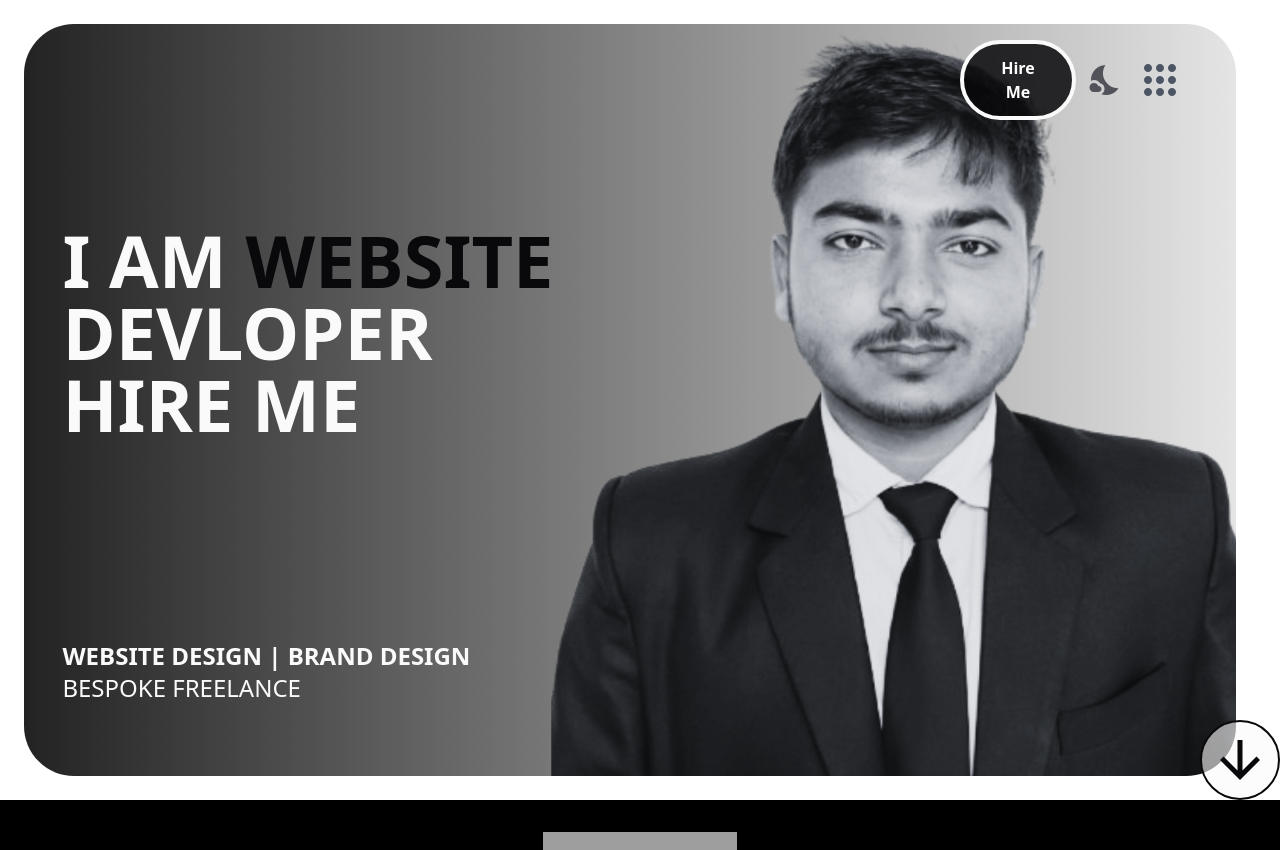
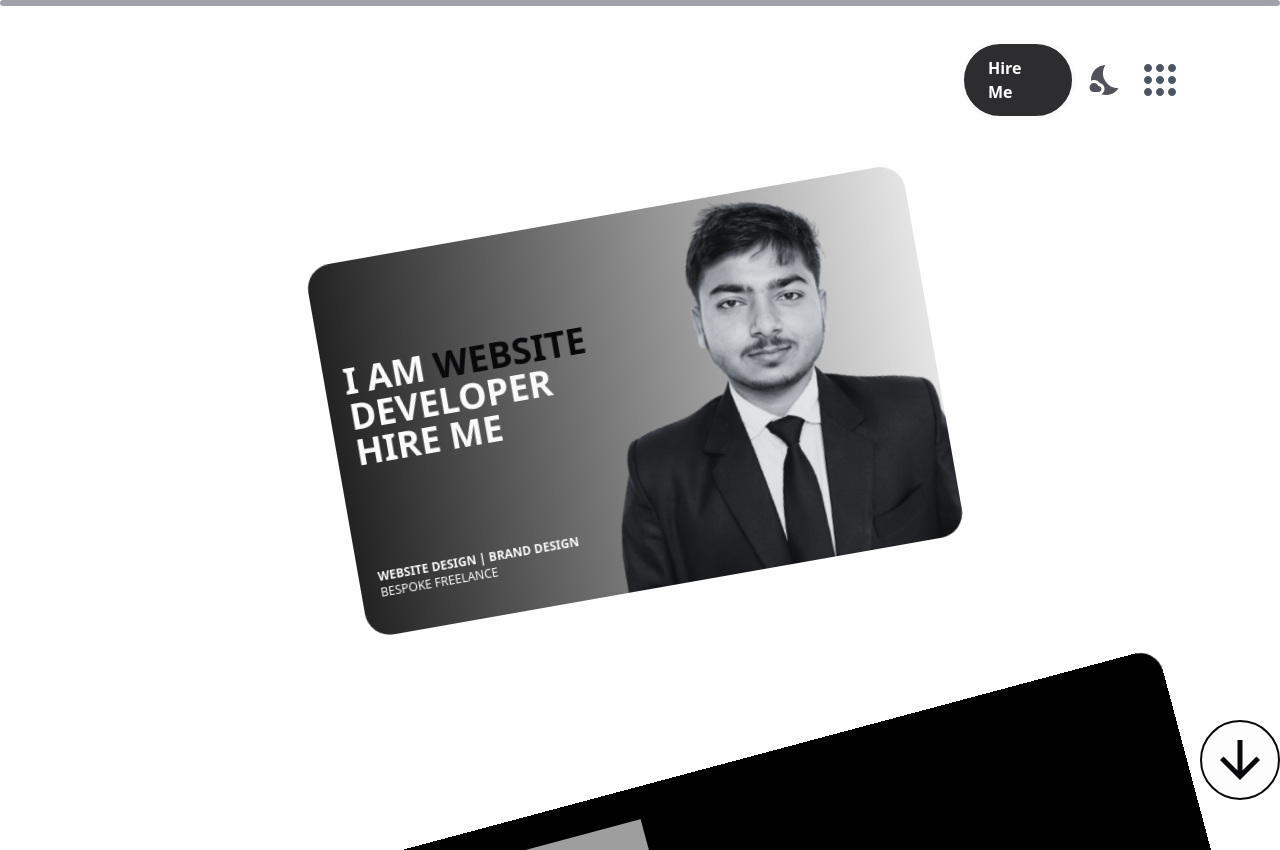
Before and after one commit to Dharamraj82/Dharamraj_Portfolio, a React (Vite) app: page / in a window 1280 px wide. Shown: the top 850 px of the page. Built offline with nearby package versions, Linux system fonts and the light colour scheme; grey boxes are pictures that could not be loaded; a web font is replaced by a local one.

Commit message:
New Upadates

```diff
--- a/src/App.jsx
+++ b/src/App.jsx
@@ -1,20 +1,29 @@
-import React from 'react'
-import Page1 from './Pages/Page1'
-import Page2 from './Pages/Page2'
-import Page3 from './Pages/Page3'
-import ConnectPage from './Pages/ConnectPage'
-import ContactPage from './Pages/ContactPage'
+import React, { useRef } from "react";
+import {motion, useScroll } from "framer-motion";
+import Page1 from "./Pages/Page1";
+import Page2 from "./Pages/Page2";
+import Page3 from "./Pages/Page3";
+import ConnectPage from "./Pages/ConnectPage";
+import ContactPage from "./Pages/ContactPage";
+import FixedButtons from "./Components/FixedButtons";
 
 const App = () => {
+  const containerRef = useRef();
+  const { scrollYProgress } = useScroll({
+    target: containerRef,
+    offset: ["start start", "end end"],
+  });
+
   return (
-    <div className='w-screen'>
-     <Page1/>
-     <Page2/>
-      <Page3/>
-     <ContactPage/>
-    <ConnectPage/>
-    </div>
-  )
-}
+    <main ref={containerRef} className="w-screen overflow-x-hidden relative">
+      <FixedButtons/>
+      <Page1 scrollYProgress={scrollYProgress} />
+      <Page2 scrollYProgress={scrollYProgress} />
+      <Page3 scrollYProgress={scrollYProgress} />
+      <ContactPage scrollYProgress={scrollYProgress} />
+      <ConnectPage scrollYProgress={scrollYProgress} />
+    </main>
+  );
+};
 
-export default App
+export default App;
--- a/src/Components/FixedButtons.jsx
+++ b/src/Components/FixedButtons.jsx
@@ -1,15 +1,16 @@
 import React, { useState, useContext, useEffect } from 'react';
 import { CgMenuGridO } from "react-icons/cg";
-import { motion } from "framer-motion";
 import { MdNightsStay, MdOutlineArrowUpward } from "react-icons/md";
 import { MdArrowDownward } from "react-icons/md";
 import { IoSunny } from "react-icons/io5";
 import { ThemeContext } from '../Context/Project_Context';
+import { motion, useScroll} from 'framer-motion'
 
 const FixedButtons = () => {
   const [menu, setMenu] = useState(false);
   const { dark, changeDark } = useContext(ThemeContext);
   const [showTopArrow, setShowTopArrow] = useState(false);
+  const scrollYProgress = useScroll().scrollYProgress;
 
   const showMenu = () => {
     setMenu(!menu);
@@ -45,21 +46,34 @@ const FixedButtons = () => {
 
   return (
     <>
+    <motion.div
+            style={{ scaleX: scrollYProgress }}
+            className={`w-full z-10 h-[6px] origin-left fixed rounded-full ${
+              dark ? "bg-zinc-400" : "bg-blue-600"
+            }`}
+          ></motion.div>
+
       <div className='top-0 right-0 w-[320px] fixed z-10'>
         <div className='relative flex flex-col gap-2'>
           <div className='flex justify-end items-center lg:pr-24 lg:pt-10 pr-6 pt-5 sm:pr-16 sm:pt-7 gap-3'>
-            <motion.button
-              initial={{ opacity: 0, scale: 0 }}
-              animate={{ opacity: 1, scale: 1, transition: { duration: 0.5 } }}
-              transition={{ duration: 0.1 }}
-              whileTap={{ scale: 0.9 }}
+            <motion.div
+              initial={{
+                opacity: 0, y:-20, scale:0
+              }}
+              animate={{
+                opacity: 1, y:0, scale: 1,
+              }}
+              transition={{
+                duration: 1
+              }}
+              whileHover={{ scale: 0.9 }}
               className={`${dark ? 'bg-zinc-950/85' : 'bg-[#5031ffca]'} ${dark ? 'hover:bg-zinc-950' : 'hover:bg-[#5031ff]'} sm:px-6 sm:py-3 px-5 py-2 text-white font-semibold rounded-full border-4 border-zinc-50 cursor-pointer transition-transform`}>
               Hire Me
-            </motion.button>
+            </motion.div>
 
             <motion.span
-              initial={{ opacity: 0, scale: 0 }}
-              animate={{ opacity: 1, scale: 1 }}
+              initial={{ opacity: 0, scale: 0, y:-20, }}
+              animate={{ opacity: 1, scale: 1, y:0}}
               transition={{ duration: 0.5, delay: 0.4 }}
               onClick={changeDark}
               className='text-3xl sm:text-4xl cursor-pointer'>
@@ -67,8 +81,8 @@ const FixedButtons = () => {
             </motion.span>
 
             <motion.span
-              initial={{ opacity: 0, scale: 0 }}
-              animate={{ opacity: 1, scale: 1 }}
+              initial={{ opacity: 0, scale: 0, y:-20, }}
+              animate={{ opacity: 1, scale: 1, y:0,}}
               transition={{ duration: 0.5, delay: 0.7 }}
               onClick={showMenu}
               className={`cursor-pointer ${dark ? 'text-gray-600' : 'text-gray-950'} text-4xl sm:text-5xl`}>
@@ -110,13 +124,17 @@ const FixedButtons = () => {
         </div>
       </div>
 
-      <div className='bottom-0 right-0 fixed z-10'>
-        <div className={`${dark ? 'bg-zinc-50/60 border-2 border-zinc-950' : 'bg-zinc-50/60 border-2 border-blue-600'} hover:scale-75 transition duration-500 ease-in-out transform rounded-full w-[10vh] h-[10vh] flex justify-center text-center items-center`} onClick={handleClick}>
+      <motion.div
+         initial={{ opacity: 0, scale: 0, }}
+         animate={{ opacity: 1, scale: 1,}}
+         transition={{ duration: 0.5, delay: 1 }}
+      className='bottom-0 right-0 fixed z-10'>
+        <div className={` ${dark ? 'bg-zinc-50/60 border-2 border-zinc-950' : 'bg-zinc-50/60 border-2 border-blue-600'} hover:scale-75 transition duration-500 ease-in-out transform rounded-full w-[10vh] h-[10vh] flex justify-center text-center items-center`} onClick={handleClick}>
           <span className='text-xl sm:text-3xl md:text-5xl lg:text-6xl cursor-pointer'>
             {showTopArrow ? <MdOutlineArrowUpward className={`${dark ? 'text-zinc-950':'text-blue-600'}`}/> : <MdArrowDownward className={`${dark ?'text-zinc-950':'text-blue-600'}`}/>}
           </span>
         </div>
-      </div>
+      </motion.div>
     </>
   );
 }
--- a/src/Components/NavBar.jsx
+++ b/src/Components/NavBar.jsx
@@ -1,12 +1,31 @@
 import React from 'react'
 
-const NavBar = () => {
+import React from 'react'
+import { motion } from 'framer-motion';
+import styles from './styles.module.scss';
+
+export default function NavBar() {
+
+  const initialPath = `M100 0 L100 ${window.innerHeight} Q-100 ${window.innerHeight/2} 100 0`
+  const targetPath = `M100 0 L100 ${window.innerHeight} Q100 ${window.innerHeight/2} 100 0`
+
+  const curve = {
+    initial: {
+        d: initialPath
+    },
+    enter: {
+        d: targetPath,
+        transition: {duration: 1, ease: [0.76, 0, 0.24, 1]}
+    },
+    exit: {
+        d: initialPath,
+        transition: {duration: 0.8, ease: [0.76, 0, 0.24, 1]}
+    }
+  }
+
   return (
-    <>
-   <div className='relative bg-red-300 h-1/2 w-1/2'>
-   </div>
-    </>
+    <svg className={styles.svgCurve}>
+        <motion.path variants={curve} initial="initial" animate="enter" exit="exit"></motion.path>
+    </svg>
   )
 }
-
-export default NavBar
--- a/src/Components/Page1_Text.jsx
+++ b/src/Components/Page1_Text.jsx
@@ -1,18 +1,51 @@
-import React, { useContext } from 'react'
+import React, { useContext } from 'react';
 import { ThemeContext } from '../Context/Project_Context';
+import { motion } from 'framer-motion';
 
 const Page1_Text = () => {
-  const { dark} = useContext(ThemeContext);
+  const { dark } = useContext(ThemeContext);
+
+
 
   return (
     <>
-    <div className='w-5/6 text-4xl sm:text-5xl lg:text-7xl sm:pt-[25vh] pt-[15vh] pl-[3vw]  text-zinc-50 uppercase font-bold flex flex-col'>
-        <h1>I Am <span className={` ${dark ?'text-zinc-950':'text-[#2600ff]'}`}>Website</span></h1>
-        <h1>Devloper</h1>
-        <h1>Hire Me</h1>
-    </div>
+      <div className='w-5/6 text-4xl sm:text-5xl lg:text-7xl sm:pt-[25vh] pt-[15vh] pl-[3vw] text-zinc-50 uppercase font-bold flex flex-col'>
+        <motion.h1
+          initial={{
+            opacity: 0, x: -50
+          }}
+          animate={{
+              opacity: 1, x: 0
+            }}
+          transition={{ duration: 0.5, delay: 0.5 }}
+        >
+          I Am <span className={` ${dark ? 'text-zinc-950' : 'text-[#2600ff]'}`}>Website</span>
+        </motion.h1>
+        <motion.h1
+           initial={{
+            opacity: 0, x: -50
+          }}
+          animate={{
+              opacity: 1, x: 0
+            }}
+          transition={{ duration: 0.5, delay: 1 }}
+        >
+          Developer
+        </motion.h1>
+        <motion.h1
+       initial={{
+        opacity: 0, x: -50
+      }}
+      animate={{
+          opacity: 1, x: 0
+        }}
+          transition={{ duration: 0.5, delay: 1.5 }}
+        >
+          Hire Me
+        </motion.h1>
+      </div>
     </>
-  )
+  );
 }
 
-export default Page1_Text
+export default Page1_Text;
--- a/src/Pages/ContactPage.jsx
+++ b/src/Pages/ContactPage.jsx
@@ -3,9 +3,12 @@ import { FaStarOfLife } from 'react-icons/fa6';
 import { ThemeContext } from '../Context/Project_Context';
 import Alert from '@mui/material/Alert';
 import Stack from '@mui/material/Stack';
-import { motion } from 'framer-motion';
+import { motion, useTransform } from "framer-motion";
 
-const ContactPage = () => {
+const ContactPage = ({ scrollYProgress }) => {
+  const scale = useTransform(scrollYProgress, [0, 1], [0.6, 1]);
+  const rotate = useTransform(scrollYProgress, [0, 1], [0, 0]);
+
   const { dark } = useContext(ThemeContext);
 
   const [firstName, setFirstName] = useState('');
@@ -54,7 +57,12 @@ const ContactPage = () => {
 
   return (
     <>
-      <div id ='contact' className={`w-full ${dark ? 'bg-zinc-400/40 text-zinc-900/90' : 'bg-[#f2ff412e] text-[#5031FF]'}`}>
+      <motion.div
+      style={{
+        scale,
+        rotate
+      }}
+      id ='contact' className={`w-full rounded-3xl ${dark ? 'bg-zinc-400/40 text-zinc-900/90' : 'bg-[#f2ff412e] text-[#5031FF]'}`}>
         <div className="flex flex-wrap px-[3vw] py-[10vw] justify-between gap-10">
           <div className="flex flex-col text-[44px] leading-tight">
             <h1>Questions?</h1>
@@ -132,7 +140,7 @@ const ContactPage = () => {
               <div className="flex flex-col justify-end w-[20vh]">
                 <button
                   type="submit"
-                  className={`px-4 py-2 font-semibold rounded-3xl ${isFormComplete() ? `${dark ? 'bg-zinc-950 text-zinc-50' : 'bg-[#ff0000] text-[#2600ff]'} cursor-pointer` : `${dark ? 'bg-zinc-950/70 text-zinc-50/80' : 'bg-[#cb000078] text-[#2600ffb0]'} cursor-not-allowed`}`}>
+                  className={`px-4 py-2 font-semibold rounded-3xl ${isFormComplete() ? `${dark ? 'bg-zinc-950 text-zinc-50' : 'bg-[#ff0000] text-[#2600ff]'} cursor-pointer` : `${dark ? 'bg-zinc-950/70 text-zinc-50/80' : 'bg-[#cb000078] text-[#2600ffb0]'} `}`}>
                   Submit
                 </button>
               </div>
@@ -159,7 +167,7 @@ const ContactPage = () => {
            </div>
             )}
         </div>
-      </div>
+      </motion.div>
     </>
   );
 };
--- a/src/Pages/Page1.jsx
+++ b/src/Pages/Page1.jsx
@@ -1,32 +1,64 @@
-import React, { useContext } from 'react'
-import Page1_Text from '../Components/Page1_Text'
-import FixedButtons from '../Components/FixedButtons'
-import Page1_Footer from '../Components/Page1_Footer'
-import bgImage1 from '../assets/Dharamraj Bg Image.png';
-import bgImage2 from '../assets/Dharamraj Image Sm.png';
-import NavBar from '../Components/NavBar';
-import { ThemeContext } from '../Context/Project_Context';
+import React, { useContext } from "react";
+import Page1_Text from "../Components/Page1_Text";
+import FixedButtons from "../Components/FixedButtons";
+import Page1_Footer from "../Components/Page1_Footer";
+import bgImage1 from "../assets/Dharamraj Bg Image.png";
+import bgImage2 from "../assets/Dharamraj Image Sm.png";
+import { ThemeContext } from "../Context/Project_Context";
+import { motion, useTransform } from "framer-motion";
 
-const Page1 = () => {
-  const { dark} = useContext(ThemeContext);
+const Page1 = ({ scrollYProgress }) => {
+  const scale = useTransform(scrollYProgress, [0, 1], [1, 0.5]);
+  const rotate = useTransform(scrollYProgress, [0, 1], [0, -10]);
+
+  const { dark } = useContext(ThemeContext);
+
   return (
     <>
-    <div id='home' className='reletive h-screen hidden md:block w-full p-2 lg:p-6 sm:p-3   pr-4 lg:pr-11 sm:pr-4  '>
-      <div style={ dark? {backgroundImage: `url(${bgImage1})` } : {backgroundImage: `url(https://i.postimg.cc/1RjvDNSy/Image-Color1.png)` }} className='h-full w-full rounded-[30px] sm:rounded-[50px] bg-gray-500 bg-center bg-cover '>
-      <FixedButtons/>
-      <Page1_Text/>
-      <Page1_Footer/>
-      </div>
-    </div>
-    <div className='reletive md:hidden h-screen w-full p-2 lg:p-6 sm:p-3 pr-3 lg:pr-7 sm:pr-4'>
-      <div style={dark? {backgroundImage: `url(${bgImage2})` } : {backgroundImage: `url(https://i.postimg.cc/v8qNXNrF/image-Color2.png)`}} className='h-full w-full rounded-[30px] sm:rounded-[50px] bg-gray-500 bg-center bg-cover '>
-      <FixedButtons/>
-      <Page1_Text/>
-      <Page1_Footer/>
-      </div>
-    </div>
+
+      {/* Desktop View */}
+      <motion.div
+        style={{
+          scale,
+          rotate
+        }}
+        id="home"
+        className="relative h-screen hidden md:block w-full p-2 lg:p-6 sm:p-3 pr-4 lg:pr-11 sm:pr-4"
+      >
+        <div
+          style={
+            dark
+              ? { backgroundImage: `url(${bgImage1})` }
+              : { backgroundImage: `url(https://i.postimg.cc/1RjvDNSy/Image-Color1.png)` }
+          }
+          className="h-full w-full rounded-[30px] sm:rounded-[50px] bg-gray-500 bg-center bg-cover"
+        >
+          <Page1_Text />
+          <Page1_Footer />
+        </div>
+      </motion.div>
+
+      {/* Mobile View */}
+      <motion.div
+      style={{
+        scale,
+        rotate
+      }}
+      className="relative md:hidden h-screen w-full p-2 lg:p-6 sm:p-3 pr-3 lg:pr-7 sm:pr-4">
+        <div
+          style={
+            dark
+              ? { backgroundImage: `url(${bgImage2})` }
+              : { backgroundImage: `url(https://i.postimg.cc/v8qNXNrF/image-Color2.png)` }
+          }
+          className="h-full w-full rounded-[30px] sm:rounded-[50px] bg-gray-500 bg-center bg-cover"
+        >
+          <Page1_Text />
+          <Page1_Footer />
+        </div>
+      </motion.div>
     </>
-  )
-}
+  );
+};
 
-export default Page1
+export default Page1;
--- a/src/Pages/Page2.jsx
+++ b/src/Pages/Page2.jsx
@@ -2,16 +2,24 @@ import React, { useContext } from 'react'
 import About_Elem from '../Components/About_Elem'
 import About from '../Components/About'
 import { ThemeContext } from '../Context/Project_Context';
+import { motion, useTransform } from "framer-motion";
 
+const Page2 = ({ scrollYProgress }) => {
+   const scale = useTransform(scrollYProgress, [0, 1], [0.8, 1]);
+   const rotate = useTransform(scrollYProgress, [0, 1], [6, -15]);
 
-const Page2 = () => {
   const { dark} = useContext(ThemeContext);
 
   return (
-    <div id='about' className={`w-screen ${dark? 'bg-black':'bg-[#fff]'} p-5`}>
+    <motion.div
+    style={{
+      scale,
+      rotate
+    }}
+    id='about' className={`w-screen ${dark? 'bg-black':'bg-[#fff]'}  rounded-3xl p-5`}>
         <About/>
         <About_Elem/>
-    </div>
+    </motion.div>
   )
 }
 
--- a/src/Pages/Page3.jsx
+++ b/src/Pages/Page3.jsx
@@ -1,17 +1,30 @@
 import React, { useContext } from 'react'
 import Page3_Heading from '../Components/Page3_Heading'
 import { ThemeContext } from '../Context/Project_Context';
+import { motion, useTransform } from "framer-motion";
 
-const Page2 = () => {
+const Page3 = ({ scrollYProgress }) => {
+  const scale = useTransform(scrollYProgress, [0, 1], [0.8, 1]);
+  const rotate = useTransform(scrollYProgress, [0, 1], [-5, 5]);
+
   const { dark} = useContext(ThemeContext);
 
   return (
    <>
-   <div id='projects' style={  dark? {background: 'radial-gradient(circle, white, black)'}: {background: 'radial-gradient(circle,#CB0000, #5031FF)'}} className="py-[5vh] w-screen">
-    <Page3_Heading/>
-   </div>
+   <motion.div
+        style={{
+          scale,
+          rotate,
+          background: dark
+            ? "radial-gradient(circle, white, black)"
+            : "radial-gradient(circle, #CB0000, #5031FF)",
+        }}
+        id="projects"
+        className="py-[5vh] w-screen rounded-3xl"
+      ><Page3_Heading/>
+   </motion.div>
    </>
   )
 }
 
-export default Page2
+export default Page3
--- a/src/index.css
+++ b/src/index.css
@@ -4,6 +4,7 @@
 
 body {
     overflow-x: hidden;
+    /* background: #000; */
 }
 @font-face {
     font-family: 'Bebas';
```
Also changed, not shown: src/Components/Page1_Footer.jsx (+21 -7 lines).
